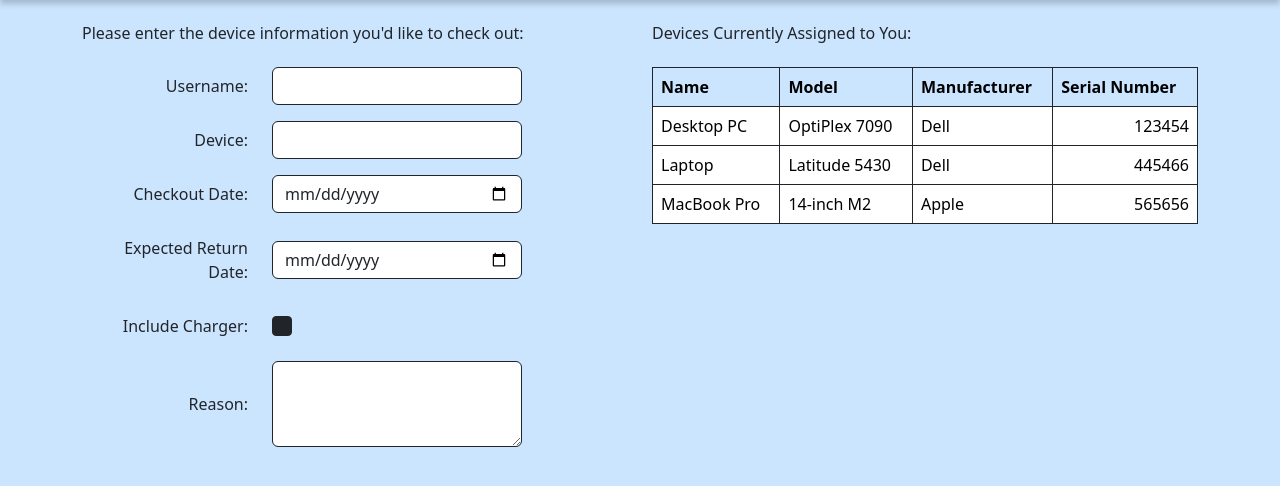
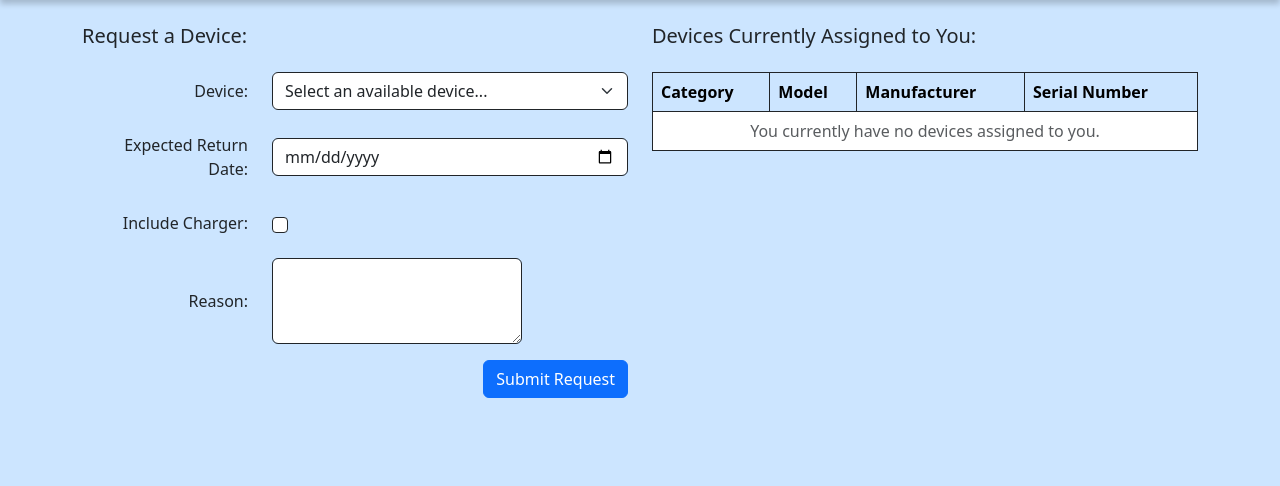
Before and after one commit to TommyGottschalk/TechInventory, a Django app: page /request/ in a window 1280 px wide. Shown: the part 76-562 px from the top of the page. Run offline with Django 5.2, Linux system fonts and the light colour scheme; the visitor is signed in with stand-in values (Sample User, id 1); data that the repository does not hold is empty.

Commit message:
Added functional Add a Device and Request Item Page with database integration

```diff
--- a/inventory/templates/inventory/request_page.html
+++ b/inventory/templates/inventory/request_page.html
@@ -4,41 +4,36 @@
 <div class="row mt-4">
 
     <div class="col-md-6">
-        <h6 class="mb-4"> Please enter the device information you'd like to check out:</h6>
+        <h5 class="mb-4"> Request a Device:</h5>
 
-        <form>
-            <div class="row mb-3 align-items-center">
-                <label for="username" class="col-sm-4 col-form-label text-end">Username:</label>
-                <div class="col-sm-8">
-                    <input type="text" class="form-control border-dark" id="username" style="max-width: 250px;">
-                </div>
-            </div>
+        <form method="POST" action="{% url 'request_page' %}">
+            {% csrf_token %}
 
             <div class="row mb-3 align-items-center">
                 <label for="device" class="col-sm-4 col-form-label text-end">Device:</label>
                 <div class="col-sm-8">
-                    <input type="text" class="form-control border-dark" id="device" style="max-width: 250px;">
-                </div>
-            </div>
-
-            <div class="row mb-3 align-items-center">
-                <label for="device" class="col-sm-4 col-form-label text-end">Checkout Date:</label>
-                <div class="col-sm-8">
-                    <input type="date" class="form-control border-dark" id="checkoutDate" style="max-width: 250px;">
+                    <select class="form-select border-dark" id="device" name="device" required>
+                        <option value="" selected disabled>Select an available device...</option>
+                        {% for item in available_items %}
+                            <option value="{{ item.serial_number }}">
+                                {{ item.product_model.manufacturer }} {{ item.product_model.model_name }} (SN: {{ item.serial_number }})
+                            </option>
+                        {% endfor %}
+                    </select>
                 </div>
             </div>
 
             <div class="row mb-3 align-items-center">
                 <label for="returnDate" class="col-sm-4 col-form-label text-end">Expected Return Date:</label>
                 <div class="col-sm-8">
-                    <input type="date" class="form-control border-dark" id="returnDate" style="max-width: 250px;">
+                    <input type="date" class="form-control border-dark" id="returnDate" name="returnDate" required>
                 </div>
             </div>
 
             <div class="row mb-3 align-items-center">
-                <label class="col-sm-4 col-form-label text-end">Include Charger:</label>
-                <div class="col-sm-8 d-flex align-items-center">
-                    <input class="form-check-input border-dark bg-dark mt-0" type="checkbox" id="charger" style="width: 20px; height: 20px;">
+                <label for="charger" class="col-sm-4 col-form-label text-end">Include Charger:</label>
+                <div class="col-sm-8 text-start">
+                    <input type="checkbox" class="form-check-input border-dark" id="charger" name="charger">
                 </div>
             </div>
 
@@ -48,40 +43,41 @@
                     <textarea class="form-control border-dark" id="reason" rows="3" style="max-width: 250px;"></textarea>
                 </div>
             </div>
+
+            <div class="row mb-3">
+                <div class="col-sm-12 text-end">
+                    <button type="submit" class="btn btn-primary">Submit Request</button>
+                </div>
+            </div>
         </form>
     </div>
 
     <div class="col-md-6">
-        <h6 class="mb-4">Devices Currently Assigned to You:</h6>
-
+        <h5 class="mb-4">Devices Currently Assigned to You:</h5>
         <table class="table table-bordered border-dark">
             <thead class="table-light border-dark">
                 <tr>
-                    <th scope="col">Name</th>
-                    <th scope="col">Model</th>
-                    <th scope="col">Manufacturer</th>
-                    <th scope="col">Serial Number</th>
+                    <th>Category</th>
+                    <th>Model</th>
+                    <th>Manufacturer</th>
+                    <th>Serial Number</th>
                 </tr>
             </thead>
             <tbody>
+                {% for req in user_requests %}
                 <tr>
-                    <td>Desktop PC</td>
-                    <td>OptiPlex 7090</td>
-                    <td>Dell</td>
-                    <td class="text-end">123454</td>
+                    <td>{{ req.inventory.product_model.category.category_name }}</td>
+                    <td>{{ req.inventory.product_model.model_name }}</td>
+                    <td>{{ req.inventory.product_model.manufacturer }}</td>
+                    <td>{{ req.inventory.serial_number }}</td>
                 </tr>
+                {% empty %}
                 <tr>
-                    <td>Laptop</td>
-                    <td>Latitude 5430</td>
-                    <td>Dell</td>
-                    <td class="text-end">445466</td>
+                    <td colspan="4" class="text-center text-muted">
+                        You currently have no devices assigned to you.
+                    </td>
                 </tr>
-                <tr>
-                    <td>MacBook Pro</td>
-                    <td>14-inch M2</td>
-                    <td>Apple</td>
-                    <td class="text-end">565656</td>
-                </tr>
+                {% endfor %}
             </tbody>
         </table>
     </div>
--- a/inventory/views.py
+++ b/inventory/views.py
@@ -1,4 +1,5 @@
-from django.shortcuts import render
+from django.shortcuts import render, redirect
+#import inventory
 #from django.views import generic
 from .models import Category, ProductModel, Inventory, Request
 
@@ -13,7 +14,36 @@ def index(request):
     return render(request, 'index.html', context=context)
 
 def request_page(request):
-    return render(request, 'inventory/request_page.html')
+    #Data to display on the page
+    available_items = Inventory.objects.filter(is_available=True)
+    user_requests = Request.objects.filter(user=request.user)
+
+    if request.method == 'POST':
+        #Get data from the form
+        serial_number = request.POST.get('device')
+        return_date = request.POST.get('returnDate')
+        charger = request.POST.get('charger') == 'on'
+
+        inventory_item = Inventory.objects.get(serial_number=serial_number)
+        #Request in the database
+        Request.objects.create(
+            user=request.user,
+            inventory=inventory_item,
+            return_date=return_date,
+            charger_requested=charger,
+            status='pending'
+        )
+
+        inventory_item.is_available = False
+        inventory_item.save()
+
+        return redirect('request_page')
+
+    context = {
+        'available_items': available_items,
+        'user_requests': user_requests,
+    }
+    return render(request, 'inventory/request_page.html', context)
 
 def return_page(request):
     return render(request, 'inventory/return_page.html')
@@ -22,4 +52,38 @@ def manage_page(request):
     return render(request, 'inventory/manage_page.html')
 
 def add_page(request):
+    if request.method == 'POST':
+        #Extract data from the submitted HTML form
+        device_type = request.POST.get('device_type')
+        manufacturer = request.POST.get('manufacturer')
+        model_name = request.POST.get('model_name')
+        serial_number = request.POST.get('serial_number')
+        storage_size = request.POST.get('storage_size')
+
+        #Check if the status is set to 'Available'
+        is_available = request.POST.get('status') == 'Available'
+
+        #Get or create the Category
+        category_obj, created = Category.objects.get_or_create(
+            category_name=device_type,
+        )
+
+        #Get or create the ProductModel, linking the Category
+        product_obj, created = ProductModel.objects.get_or_create(
+            model_name=model_name,
+            manufacturer=manufacturer,
+            category=category_obj,
+        )
+
+        #Create the actual Inventory item
+        Inventory.objects.create(
+            serial_number=serial_number,
+            storage_size=storage_size,
+            is_available=is_available,
+            product_model=product_obj,
+        )
+
+        #Redirect to the home page after successfully adding
+        return redirect('index')
+    #If it's a GET request, just show the empty form
     return render(request, 'inventory/add_page.html')
```
Also changed, not shown: inventory/templates/inventory/add_page.html (+60 -1 lines).
